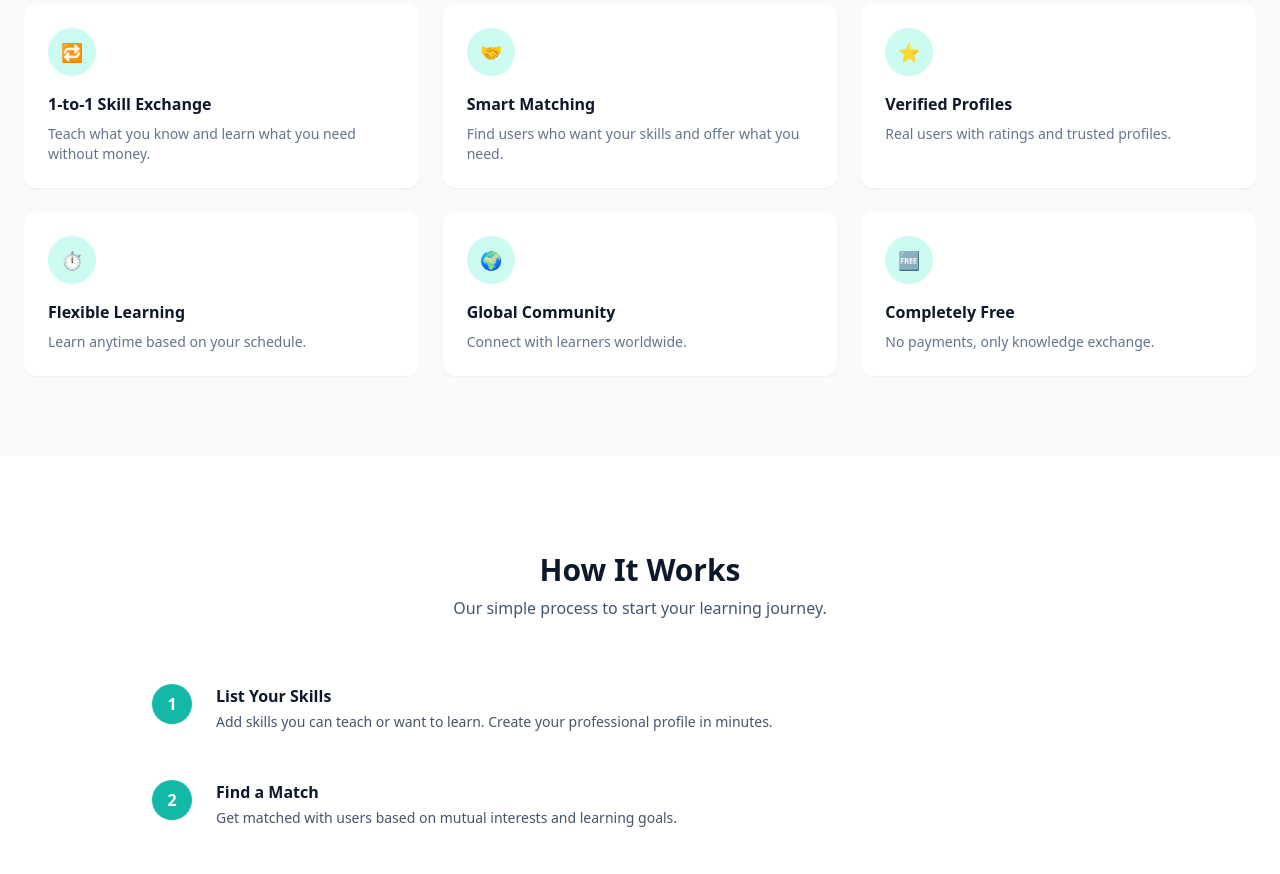
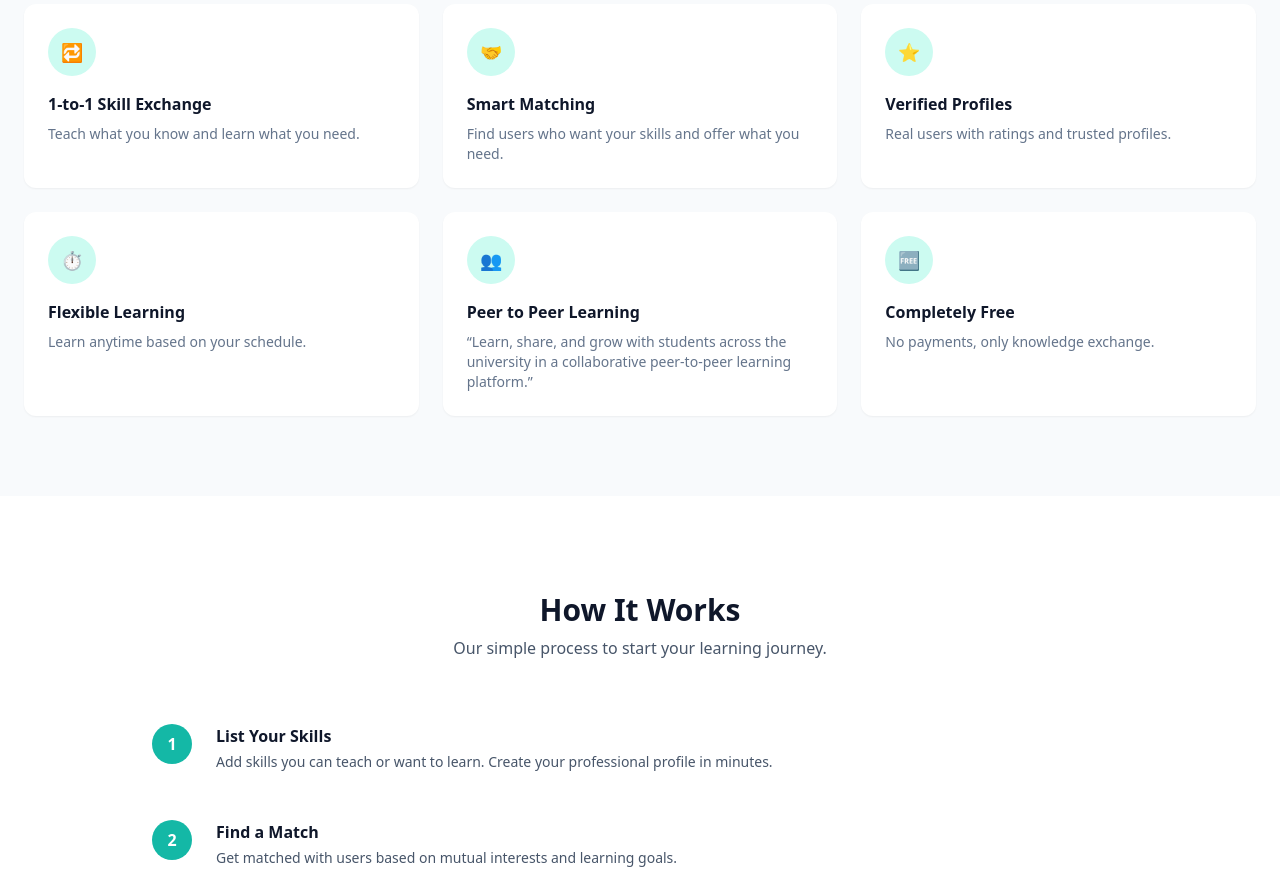
Before and after one commit to palaksingh-06/skill_swap, a React (Vite) app in the folder frontend/: page / in a window 1280 px wide. Shown: the part 880-1754 px from the top of the page. Built offline with nearby package versions, Linux system fonts and the light colour scheme.

Commit message:
changed the feature of landing page

```diff
--- a/frontend/src/pages/Landing.jsx
+++ b/frontend/src/pages/Landing.jsx
@@ -118,7 +118,7 @@ const Landing = () => {
       {[
         {
           title: "1-to-1 Skill Exchange",
-          desc: "Teach what you know and learn what you need without money.",
+          desc: "Teach what you know and learn what you need.",
           icon: "🔁",
         },
         {
@@ -136,10 +136,10 @@ const Landing = () => {
           desc: "Learn anytime based on your schedule.",
           icon: "⏱",
         },
-        {
-          title: "Global Community",
-          desc: "Connect with learners worldwide.",
-          icon: "🌍",
+         {
+          title: "Peer to Peer Learning",
+          desc: "“Learn, share, and grow with students across the university in a collaborative peer-to-peer learning platform.”",
+          icon: "👥",
         },
         {
           title: "Completely Free",
--- a/frontend/src/pages/Search.jsx
+++ b/frontend/src/pages/Search.jsx
@@ -107,8 +107,7 @@ const openProfile = async (name) => {
             darkMode ? "text-slate-300" : "text-gray-600"
           }`}
         >
-          Connect with world-class experts sharing their craft in a
-          peer-to-peer ecosystem designed for growth.
+          Connect with peers who are eager to share skills and learn together in a collaborative environment.
         </p>
       </div>
 
```
